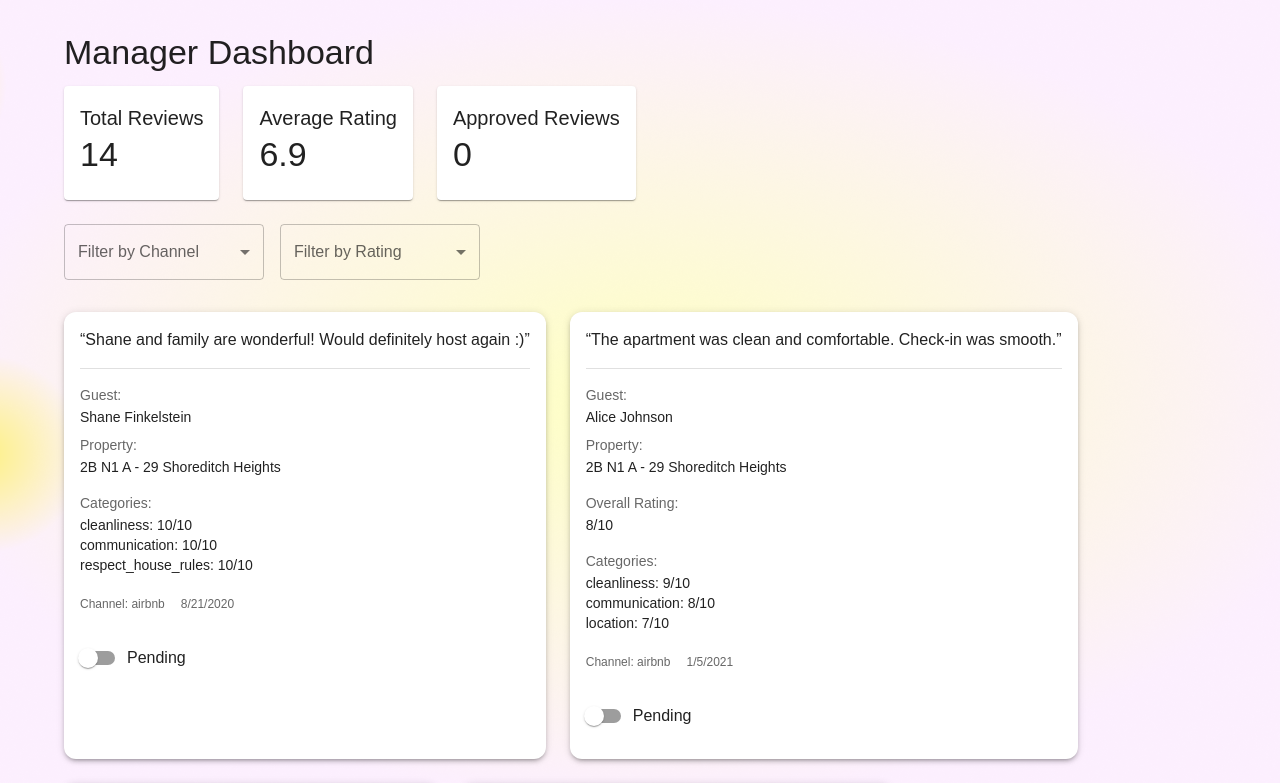
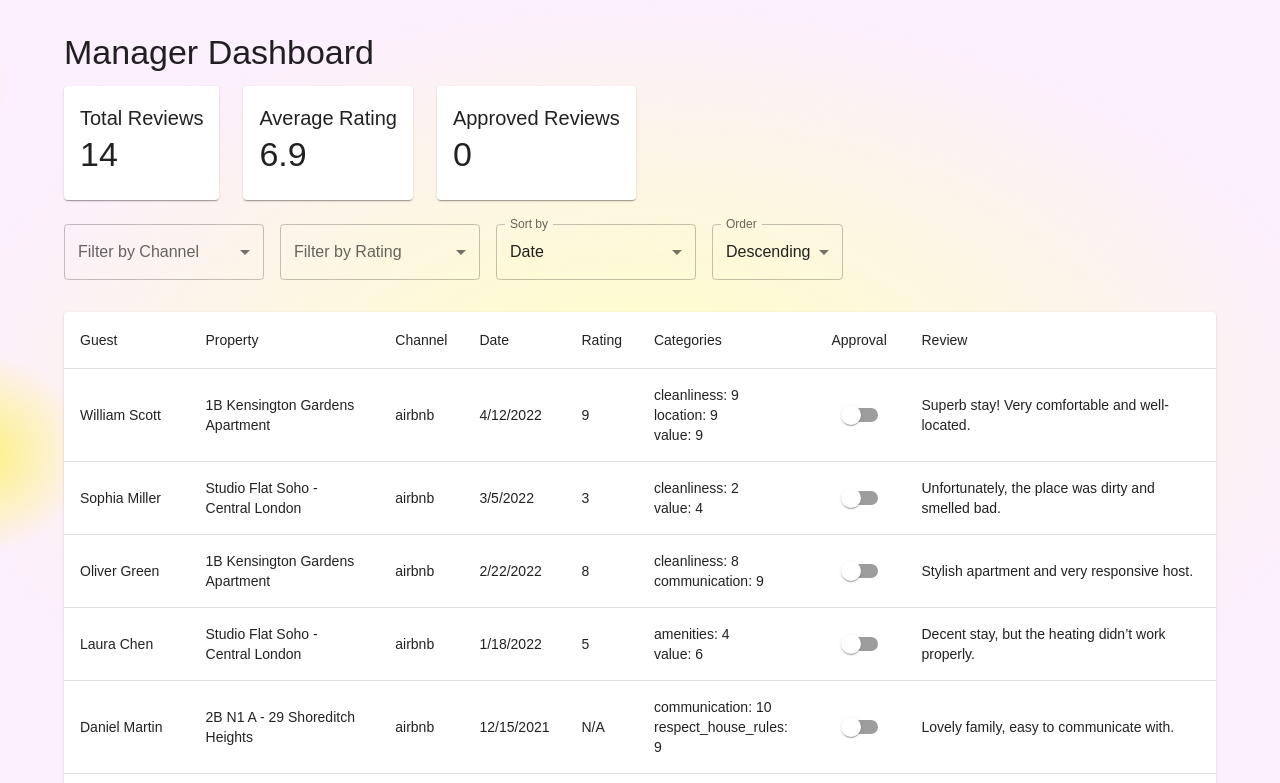
Before and after one commit to samwanyua/flex-living-dashboard, a Next.js app: page /dashboard in a window 1280 px wide. Shown: the top 783 px of the page. Built offline with nearby package versions, Linux system fonts and the light colour scheme.

Commit message:
dashboard

```diff
--- a/src/app/dashboard/page.tsx
+++ b/src/app/dashboard/page.tsx
@@ -1,11 +1,15 @@
 "use client";
 
 import { useEffect, useState } from "react";
-import { Container, Typography, Box } from "@mui/material";
+import { Container, Typography, Box, MenuItem, TextField } from "@mui/material";
 import ReviewStats from "@/components/ReviewStats";
-import ReviewFilters from "@/components/ReviewFilters";
-import ReviewList from "@/components/ReviewList";
+import ReviewTable from "@/components/ReviewTable";
 import mockReviews from "@/data/mockReviews.json";
+
+interface ReviewCategory {
+  category: string;
+  rating: number;
+}
 
 interface Review {
   id: number;
@@ -13,7 +17,7 @@ interface Review {
   status: string;
   rating: number | null;
   publicReview: string;
-  reviewCategory: { category: string; rating: number }[];
+  reviewCategory: ReviewCategory[];
   submittedAt: string;
   guestName: string;
   listingName: string;
@@ -25,30 +29,46 @@ export default function DashboardPage() {
   const [reviews, setReviews] = useState<Review[]>([]);
   const [channel, setChannel] = useState("");
   const [rating, setRating] = useState("");
+  const [sortKey, setSortKey] = useState<keyof Review>("submittedAt");
+  const [sortOrder, setSortOrder] = useState<"asc" | "desc">("desc");
 
   useEffect(() => {
-    // Load mock data
     const normalized = mockReviews.result.map((r: any) => ({
       ...r,
-      channel: r.channel || "airbnb", // default mock channel
-      approved: false, // start unapproved
+      channel: r.channel || "airbnb",
+      approved: false,
     }));
-
     setReviews(normalized);
   }, []);
 
-  // Filtering logic
+  // Toggle approval
+  const toggleApproval = (id: number) => {
+    setReviews((prev) =>
+      prev.map((r) => (r.id === id ? { ...r, approved: !r.approved } : r))
+    );
+  };
+
+  // Filtering
   const filteredReviews = reviews.filter((r) => {
     let matches = true;
-
     if (channel && r.channel !== channel) matches = false;
-
     if (rating) {
       const minRating = parseInt(rating, 10);
       if (!r.rating || r.rating < minRating) matches = false;
     }
+    return matches;
+  });
 
-    return matches;
+  // Sorting
+  const sortedReviews = [...filteredReviews].sort((a, b) => {
+    const aVal: any = a[sortKey] ?? "";
+    const bVal: any = b[sortKey] ?? "";
+    if (typeof aVal === "string") {
+      return sortOrder === "asc"
+        ? aVal.localeCompare(bVal)
+        : bVal.localeCompare(aVal);
+    }
+    return sortOrder === "asc" ? aVal - bVal : bVal - aVal;
   });
 
   // Stats
@@ -57,13 +77,6 @@ export default function DashboardPage() {
       (filteredReviews.filter((r) => r.rating !== null).length || 1);
 
   const approvedCount = reviews.filter((r) => r.approved).length;
-
-  // Toggle approval
-  const toggleApproval = (id: number) => {
-    setReviews((prev) =>
-      prev.map((r) => (r.id === id ? { ...r, approved: !r.approved } : r))
-    );
-  };
 
   return (
     <Container maxWidth="lg" sx={{ mt: 4, mb: 6 }}>
@@ -79,22 +92,61 @@ export default function DashboardPage() {
       />
 
       {/* Filters */}
-      <ReviewFilters
-        channel={channel}
-        setChannel={setChannel}
-        rating={rating}
-        setRating={setRating}
-      />
+      <Box sx={{ display: "flex", gap: 2, mb: 3, flexWrap: "wrap" }}>
+        <TextField
+          select
+          label="Filter by Channel"
+          value={channel}
+          onChange={(e) => setChannel(e.target.value)}
+          sx={{ minWidth: 200 }}
+        >
+          <MenuItem value="">All</MenuItem>
+          <MenuItem value="airbnb">Airbnb</MenuItem>
+          <MenuItem value="booking">Booking.com</MenuItem>
+          <MenuItem value="direct">Direct</MenuItem>
+        </TextField>
 
-      {/* Reviews */}
+        <TextField
+          select
+          label="Filter by Rating"
+          value={rating}
+          onChange={(e) => setRating(e.target.value)}
+          sx={{ minWidth: 200 }}
+        >
+          <MenuItem value="">All</MenuItem>
+          <MenuItem value="5">5 ★ & up</MenuItem>
+          <MenuItem value="4">4 ★ & up</MenuItem>
+          <MenuItem value="3">3 ★ & up</MenuItem>
+        </TextField>
+
+        <TextField
+          select
+          label="Sort by"
+          value={sortKey}
+          onChange={(e) => setSortKey(e.target.value as keyof Review)}
+          sx={{ minWidth: 200 }}
+        >
+          <MenuItem value="submittedAt">Date</MenuItem>
+          <MenuItem value="rating">Rating</MenuItem>
+          <MenuItem value="guestName">Guest</MenuItem>
+          <MenuItem value="listingName">Property</MenuItem>
+        </TextField>
+
+        <TextField
+          select
+          label="Order"
+          value={sortOrder}
+          onChange={(e) => setSortOrder(e.target.value as "asc" | "desc")}
+          sx={{ minWidth: 120 }}
+        >
+          <MenuItem value="asc">Ascending</MenuItem>
+          <MenuItem value="desc">Descending</MenuItem>
+        </TextField>
+      </Box>
+
+      {/* Review Table */}
       <Box sx={{ mt: 4 }}>
-        <ReviewList
-          reviews={filteredReviews.map((r) => ({
-            ...r,
-            approved: r.approved || false,
-            onToggleApproval: () => toggleApproval(r.id),
-          }))}
-        />
+        <ReviewTable reviews={sortedReviews} onToggleApproval={toggleApproval} />
       </Box>
     </Container>
   );
--- a/src/app/page.tsx
+++ b/src/app/page.tsx
@@ -1,6 +1,6 @@
 // src/app/page.tsx
 import Link from 'next/link';
-import Navbar from './components/Navbar';
+import Navbar from '@/components/Navbar';
 
 export default function Home() {
   return (
--- /dev/null
+++ b/src/components/ReviewTable.tsx
@@ -0,0 +1,82 @@
+// src/app/components/ReviewTable.tsx
+"use client";
+
+import {
+  Table,
+  TableHead,
+  TableBody,
+  TableRow,
+  TableCell,
+  TableContainer,
+  Paper,
+  Switch,
+  Typography,
+} from "@mui/material";
+
+interface ReviewCategory {
+  category: string;
+  rating: number;
+}
+
+interface Review {
+  id: number;
+  publicReview: string;
+  guestName: string;
+  listingName: string;
+  submittedAt: string;
+  rating: number | null;
+  reviewCategory: ReviewCategory[];
+  channel?: string;
+  approved: boolean;
+}
+
+interface ReviewTableProps {
+  reviews: Review[];
+  onToggleApproval: (id: number) => void;
+}
+
+export default function ReviewTable({ reviews, onToggleApproval }: ReviewTableProps) {
+  return (
+    <TableContainer component={Paper}>
+      <Table>
+        <TableHead>
+          <TableRow>
+            <TableCell>Guest</TableCell>
+            <TableCell>Property</TableCell>
+            <TableCell>Channel</TableCell>
+            <TableCell>Date</TableCell>
+            <TableCell>Rating</TableCell>
+            <TableCell>Categories</TableCell>
+            <TableCell>Approval</TableCell>
+            <TableCell>Review</TableCell>
+          </TableRow>
+        </TableHead>
+        <TableBody>
+          {reviews.map((r) => (
+            <TableRow key={r.id}>
+              <TableCell>{r.guestName}</TableCell>
+              <TableCell>{r.listingName}</TableCell>
+              <TableCell>{r.channel}</TableCell>
+              <TableCell>{new Date(r.submittedAt).toLocaleDateString()}</TableCell>
+              <TableCell>{r.rating ?? "N/A"}</TableCell>
+              <TableCell>
+                {r.reviewCategory.map((cat) => (
+                  <Typography key={cat.category} variant="body2">
+                    {cat.category}: {cat.rating}
+                  </Typography>
+                ))}
+              </TableCell>
+              <TableCell>
+                <Switch
+                  checked={r.approved}
+                  onChange={() => onToggleApproval(r.id)}
+                />
+              </TableCell>
+              <TableCell>{r.publicReview}</TableCell>
+            </TableRow>
+          ))}
+        </TableBody>
+      </Table>
+    </TableContainer>
+  );
+}
```
